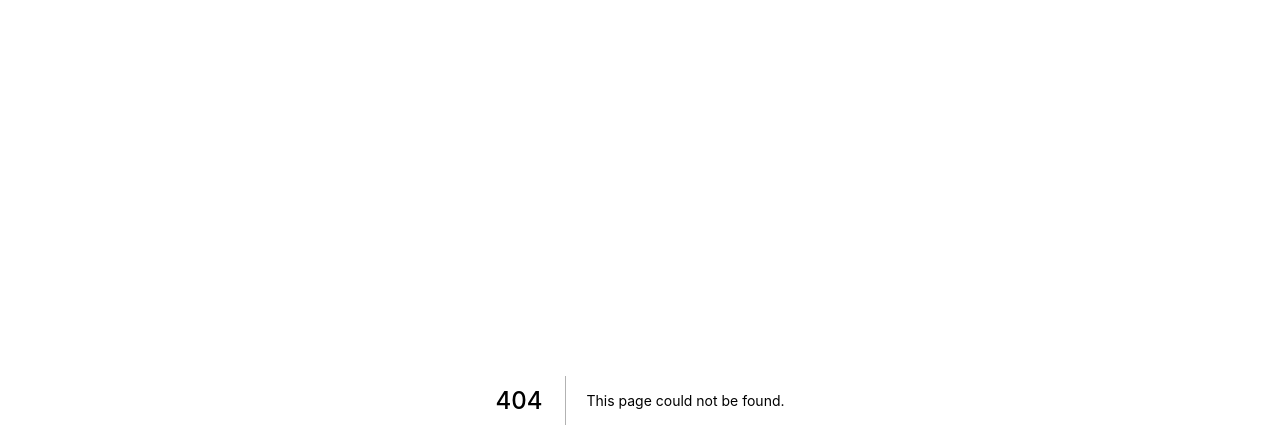
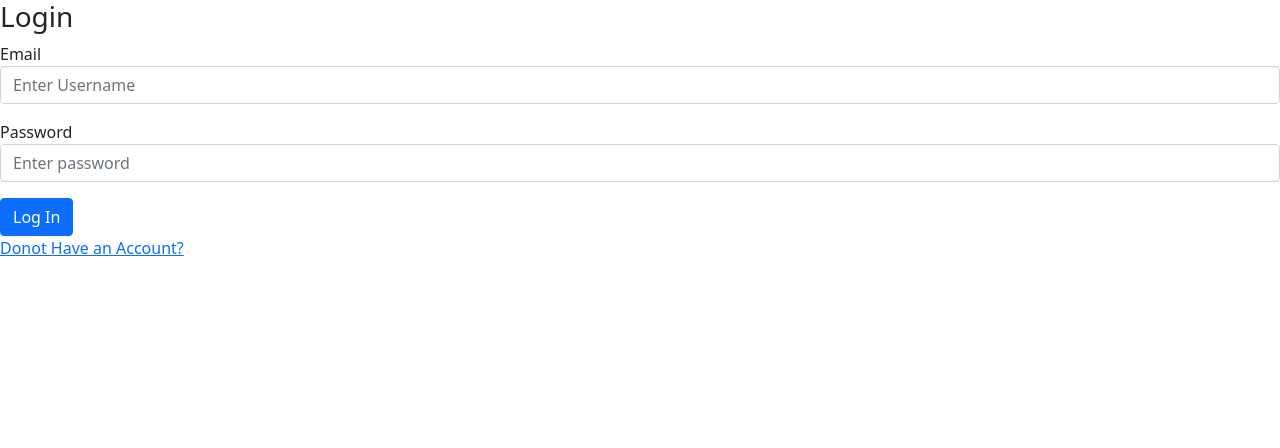
Before and after one commit to sudarshanadhikari908/Food-Website, a Next.js app: page /login in a window 1280 px wide. Before the commit this address had no page. Shown: the top 448 px of the page. Built offline with nearby package versions, Linux system fonts and the light colour scheme.

Commit message:
Added Login module

```diff
--- a/api/api.js
+++ b/api/api.js
@@ -2,4 +2,4 @@ import axios from "axios";
 const api = axios.create({
   baseURL: "https://uat.ordering-boafresh.ekbana.net/",
 });
-export default url;
+export default api;
--- /dev/null
+++ b/components/Login/Login.js
@@ -0,0 +1,109 @@
+import React from "react";
+import Link from "next/link";
+import { useRouter } from "next/router";
+import { useForm } from "react-hook-form";
+import { loginSchema } from "../../schema/schema";
+import { yupResolver } from "@hookform/resolvers/yup";
+import api from "../../api/api";
+import { config } from "../../config/config";
+
+
+
+const Login = ()=>{
+    const router = useRouter();
+    const {
+        register,
+        handleSubmit,
+        reset,
+        getValues,
+        formState: { errors, isValid },
+      } = useForm({
+        mode: "onSubmit",
+        resolver: yupResolver(loginSchema),
+      });
+
+
+
+
+
+const loginRequest = async (values) => {
+    try {
+      const response = await api.post(
+        "api/v4/auth/login",
+        {
+
+          email: values.email,
+          password: values.password,
+
+        },
+        config
+      );
+      if (response.status === 200) {
+        console.log(response.data);
+        router.push("/");
+      }
+    } catch (e) {
+      console.log(e);
+    }
+  };
+
+const submitForm = (data) => {
+    const values = getValues();
+    console.log(isValid);
+    if (isValid) {
+      alert("Your form is submitted Successfully");
+      loginRequest(values);
+
+      reset();
+    }
+}
+
+
+return(
+    <div>
+         <form onSubmit={handleSubmit(submitForm)}>
+             <h3>Login</h3>
+         <div className="form-group">
+          <label>Email</label>
+          <input
+            type="email"
+            name="email"
+            className="form-control"
+            {...register("email")}
+            placeholder="Enter Username"
+          />
+          <p style={{ color: "red" }}> {errors.email?.message} </p>
+        </div>
+
+        <div className="form-group">
+          <label>Password</label>
+          <input
+            type="password"
+            className="form-control"
+            placeholder="Enter password"
+            name="password"
+            {...register("password")}
+            name="password"
+          />
+          <p style={{ color: "red" }}> {errors.password?.message} </p>
+        </div>
+
+        <button type="submit" className="btn btn-primary btn-block">
+          Log In
+        </button>
+        <p className="forgot-password text-right">
+          <Link href="/register">
+            <a>Donot Have an Account?</a>
+          </Link>
+        </p>
+
+
+        </form>
+    </div>
+
+);
+};
+
+
+
+export default Login;
--- /dev/null
+++ b/pages/login/index.js
@@ -0,0 +1,12 @@
+import React from "react";
+import Login from '../../components/Login/Login';
+
+const SignIn = () => {
+    return (
+      <div>
+        <Login />
+      </div>
+    );
+  };
+
+  export default SignIn;
--- a/schema/schema.js
+++ b/schema/schema.js
@@ -8,4 +8,13 @@ export const registerSchema = yup.object().shape({
 
   password: yup.string().min(4).max(15).required(),
   confirmpassword: yup.string().oneOf([yup.ref("password"), null]),
+  mobile_number: yup.string().max(10).min(10)
 });
+
+
+export const loginSchema = yup.object().shape({
+
+  email: yup.string().email().required("Please enter your email"),
+  password: yup.string().min(4).max(15).required("Please enter your password"),
+
+});
```
Also changed, not shown: components/SignUp/SignUp.js (+5 -5 lines).
